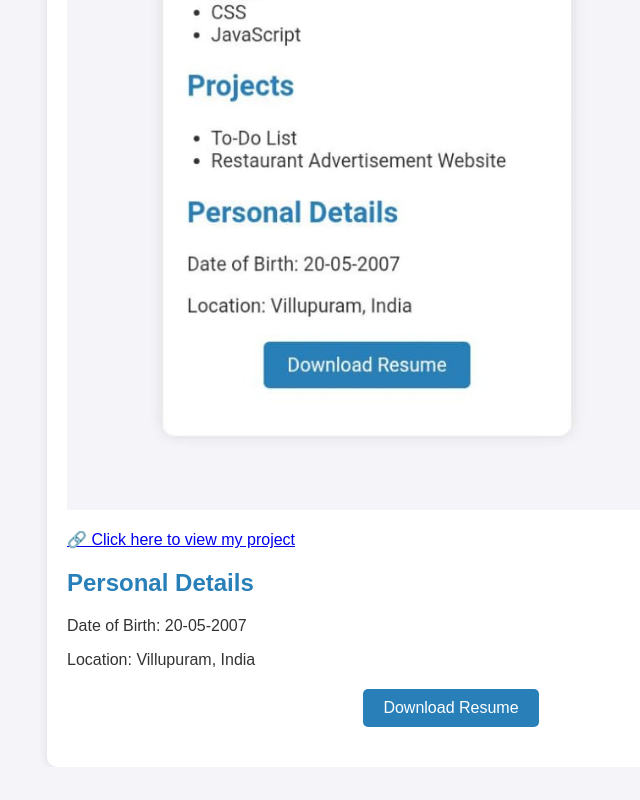
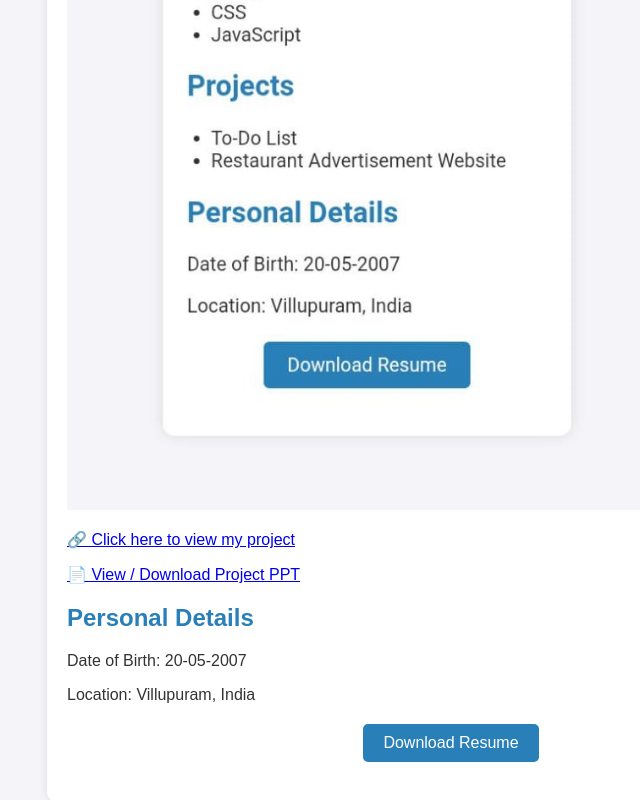
Before and after one commit to akashrajenthiran73-boop/Akash-TNSDC--FDW-DP, a plain HTML site: page index.html in a window 1280 px wide. Shown: the part 1196-1996 px from the top of the page, without its empty margins (189-829 px from the left). Before the commit the page ends 1963 px from the top, so only its background shows below. Drawn offline with Linux system fonts and the light colour scheme.

Commit message:
Update index.html

```diff
--- a/index.html
+++ b/index.html
@@ -45,6 +45,13 @@
   <a href="https://akashrajenthiran73-boop.github.io/Akash-TNSDC--FDW-DP/" target="_blank">
     🔗 Click here to view my project
   </a>
+</p>
+  <!-- PPT Link -->
+<p>
+  <a href="https://github.com/AkashRajenthiran73/Akash-TNSDC--FDW-DP/raw/main/PPT FWD TNSDC (akash).pptx" target="_blank">
+    📄 View / Download Project PPT
+  </a>
+</p>
 
     <h2>Personal Details</h2>
     <p>Date of Birth: 20-05-2007</p>
```
